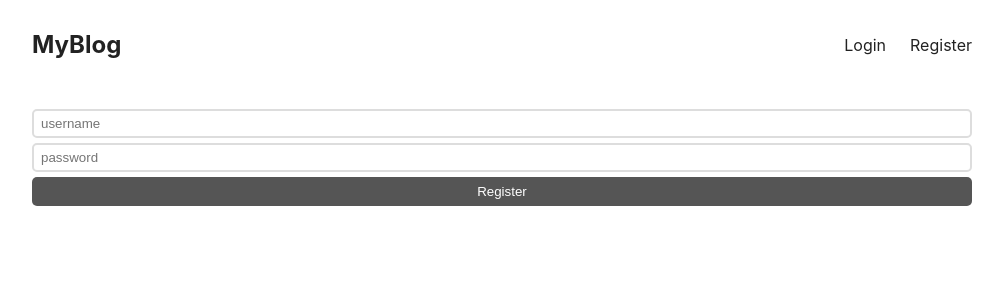
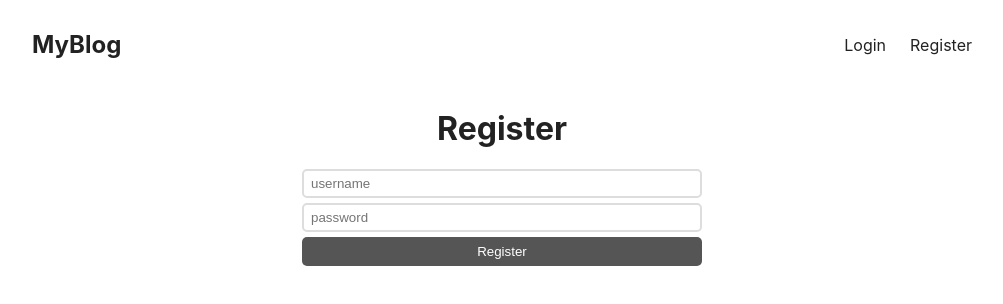
Before and after one commit to sohini3062/BlogSite-Frontend, a React (Create React App) app: page /register in a window 1280 px wide. Shown: the top 304 px of the page, without its empty margins (138-1141 px from the left). Built offline with nearby package versions, Linux system fonts and the light colour scheme.

Commit message:
Login and Register created

```diff
--- a/src/pages/LoginPage.js
+++ b/src/pages/LoginPage.js
@@ -1,6 +1,7 @@
 export default function LoginPage(){
   return(
-    <form action="">
+    <form className="login">
+      <h1>Login</h1>
       <input type="text" placeholder="username"/>
       <input type="password" placeholder="password"/>
       <button>Login</button>
--- a/src/pages/RegisterPage.js
+++ b/src/pages/RegisterPage.js
@@ -1,6 +1,7 @@
 export default function RegisterPage(){
   return(
-    <form action="">
+    <form className="register">
+      <h1>Register</h1>
       <input type="text" placeholder="username"/>
       <input type="password" placeholder="password"/>
       <button>Register</button>
```
